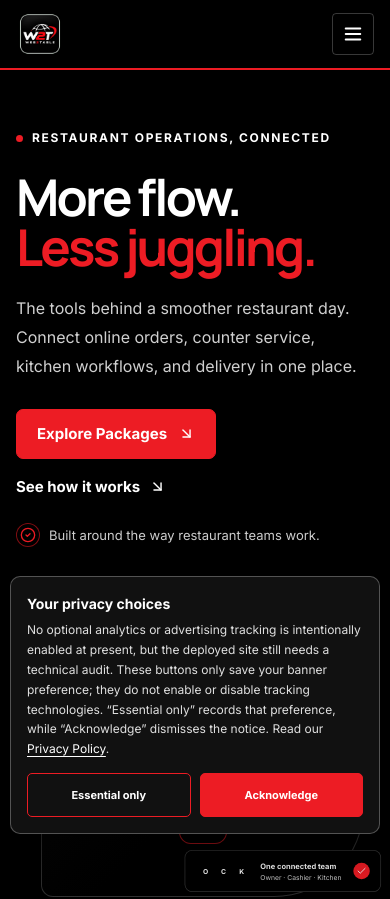
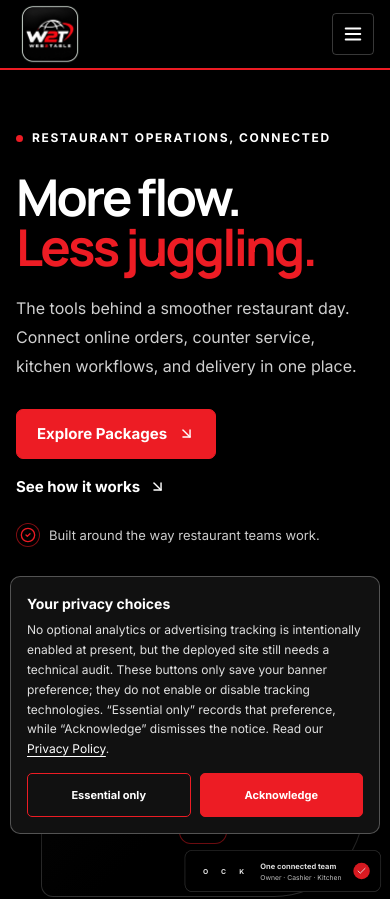
Before and after one commit to Jrnotjunior/web2table.io, a React (Vite) app: page / in a window 390 px wide. Shown: the top 899 px of the page. Built offline with nearby package versions, Linux system fonts and the light colour scheme.

Commit message:
Enlarge Web2Table logo in header and footer

```diff
--- a/src/styles/modules/02-brand-overrides.css
+++ b/src/styles/modules/02-brand-overrides.css
@@ -124,3 +124,17 @@ body, .site-header, .main-nav, .platform-section, .solutions-section,
   .site-header .brand-logo{width:48px!important;height:48px!important;}
   .site-footer .brand-logo{width:48px!important;height:48px!important;}
 }
+
+
+/* Make the uploaded Web2Table logo clearly prominent in the site header. */
+.site-header .brand-logo{
+  width:88px!important;
+  height:88px!important;
+  max-width:none!important;
+  object-fit:contain!important;
+}
+.site-footer .brand-logo{width:64px!important;height:64px!important;}
+@media(max-width:760px){
+  .site-header .brand-logo{width:68px!important;height:68px!important;}
+  .site-footer .brand-logo{width:54px!important;height:54px!important;}
+}
```
